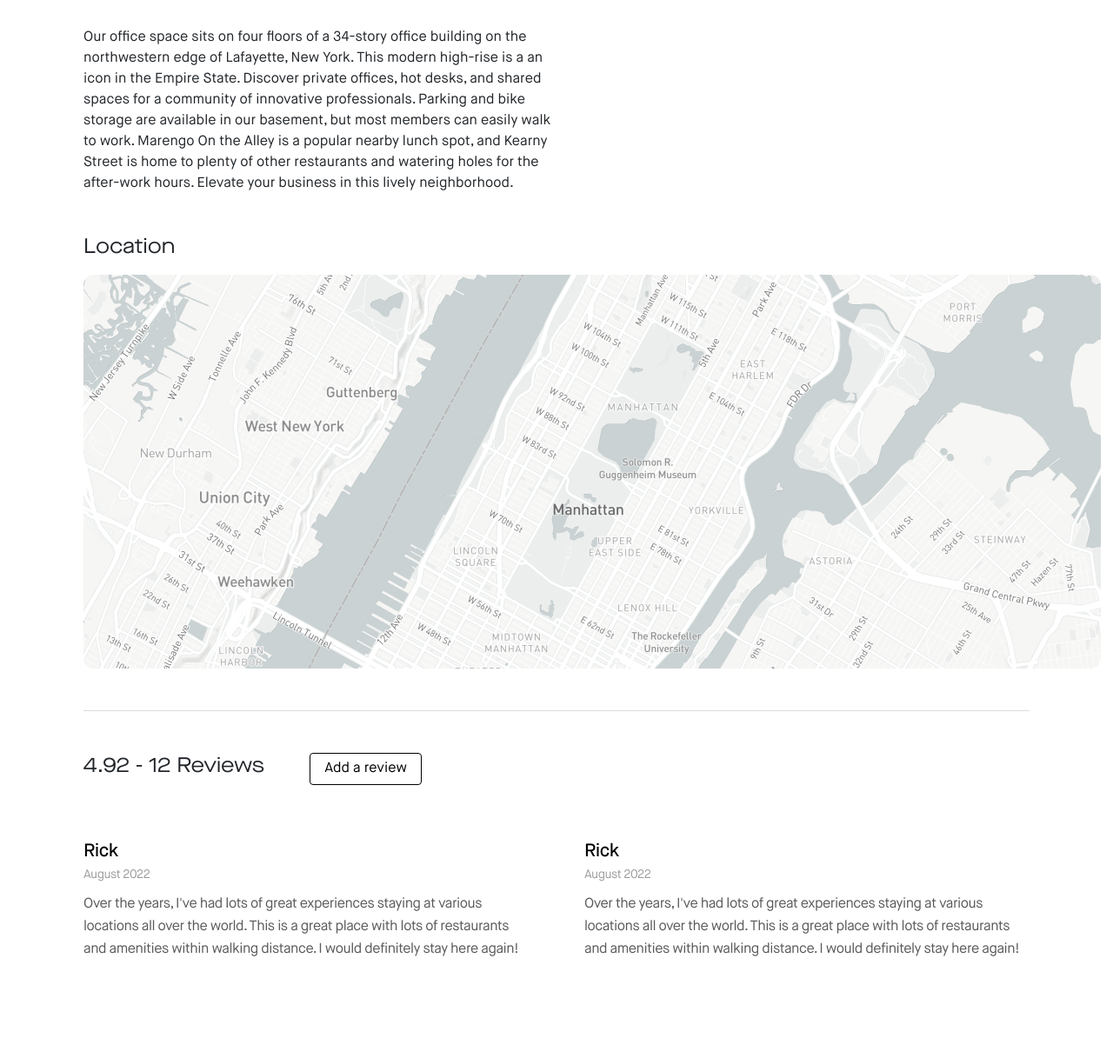
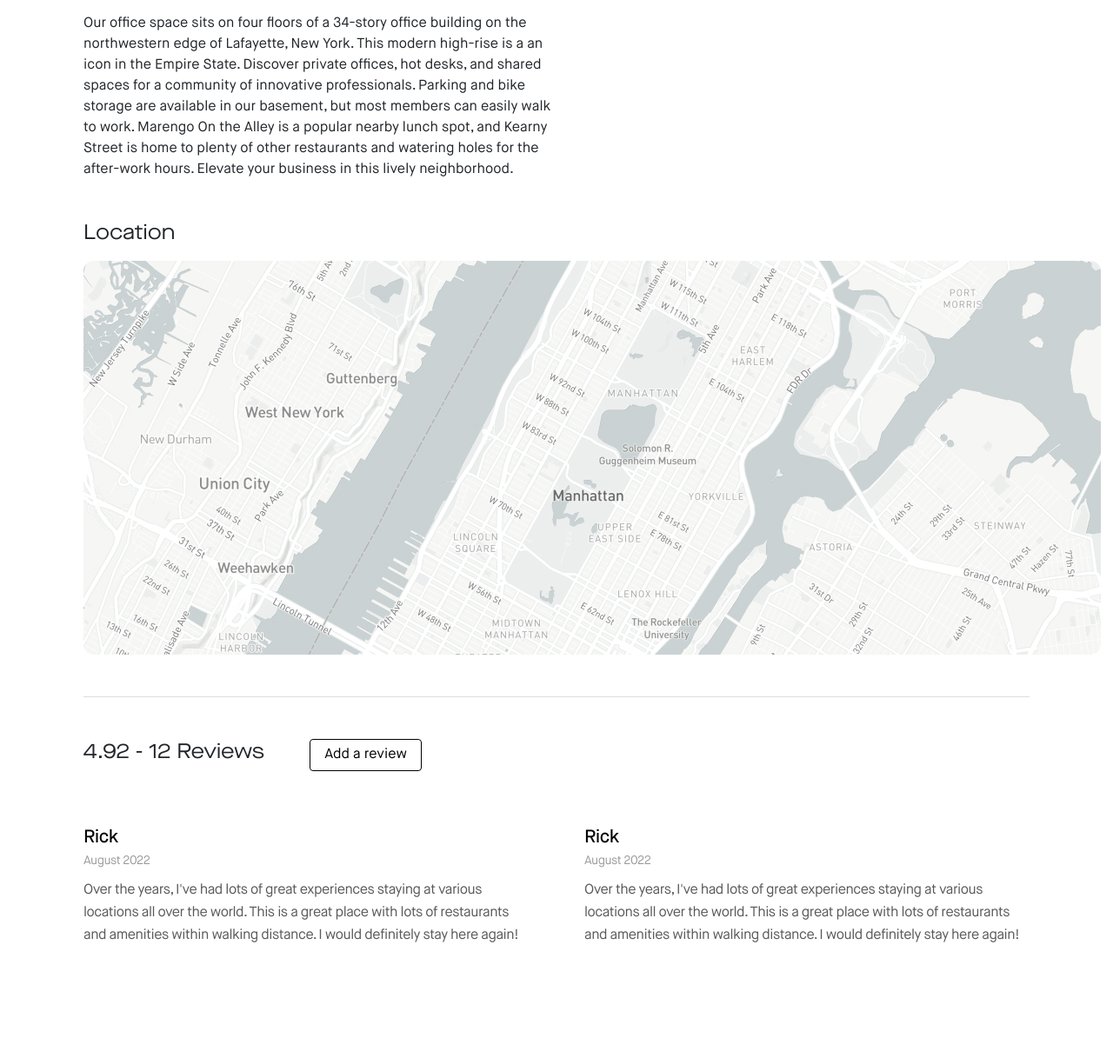
Before and after one commit to SomtoUgeh/roadchillz, a Django app: page /roadchillz/categories/restaurants/single_restaurant in a window 1280 px wide. Shown: the part 1015-2232 px from the top of the page at 87% size. After the commit the page ends 2099 px from the top, so only its background shows below. Run offline with Django 3.2, Linux system fonts and the light colour scheme.

Commit message:
Update styles.css

```diff
--- a/static/roadchillz/styles.css
+++ b/static/roadchillz/styles.css
@@ -486,7 +486,7 @@ main.single__restaurant {
 	display: block;
 	margin: 0 auto;
 	width: 85%;
-	padding: 4rem 0;
+	padding: 3rem 0;
 }
 
 .restaurants__heading {
```
